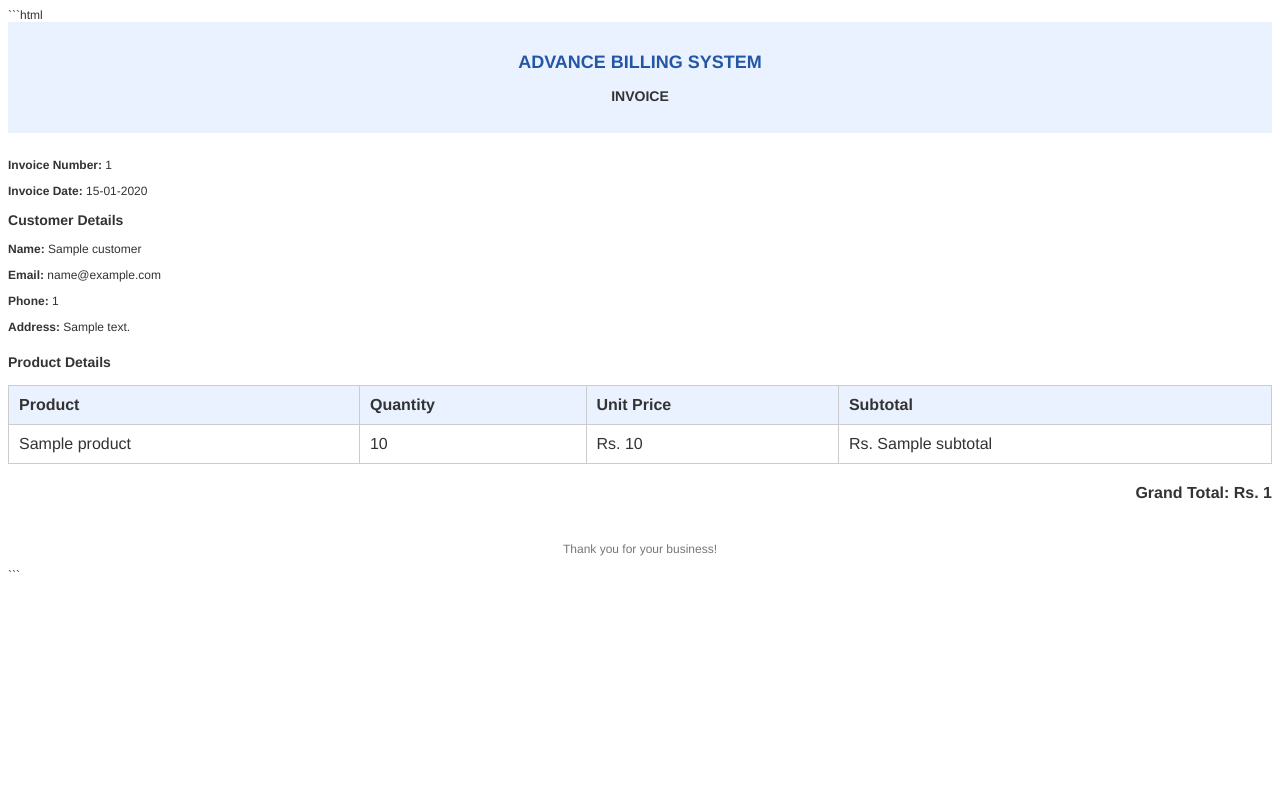
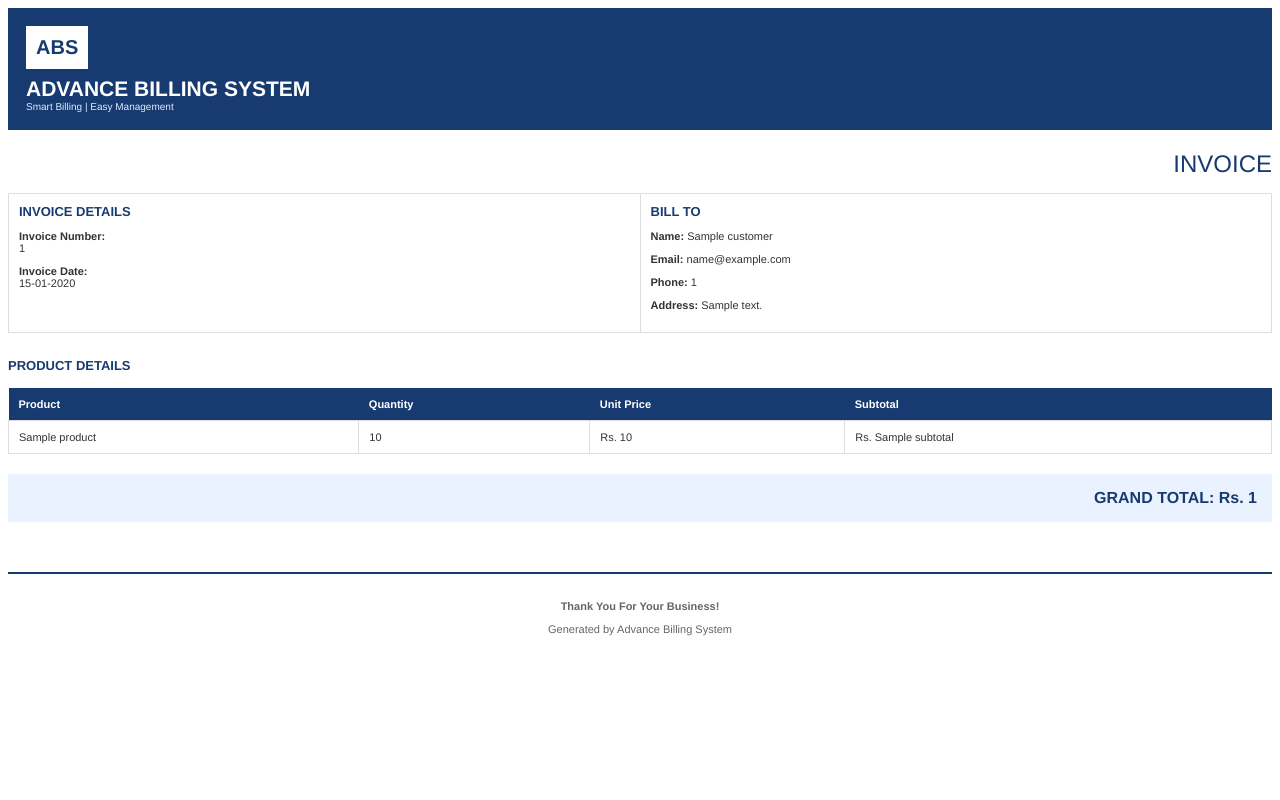
Before and after one commit to Mak-art428/python_task, a Django app: template customers/templates/customers/invoice_pdf.html in a window 1280 px wide. Run offline with Django 5.2, Linux system fonts and the light colour scheme; the template is opened without the code that fills it: most values are stand-ins (such as "Sample title", 1, 10 or a date in 2020).

Commit message:
Design branded invoice PDF layout

````diff
--- a/customers/templates/customers/invoice_pdf.html
+++ b/customers/templates/customers/invoice_pdf.html
@@ -1,84 +1,155 @@
-```html
+
 <!DOCTYPE html>
 <html>
 <head>
     <meta charset="UTF-8">
-    <title>Invoice</title>
+    <title>Advance Billing System - Invoice</title>
 
     <style>
+        @page {
+            size: A4;
+            margin: 30px;
+        }
+
         body {
             font-family: Helvetica, sans-serif;
-            font-size: 12px;
-            color: #333;
+            font-size: 11px;
+            color: #333333;
         }
 
         .header {
-            text-align: center;
-            background-color: #eaf2ff;
-            padding: 15px;
+            background-color: #173b70;
+            color: white;
+            padding: 18px;
         }
 
-        h2 {
-            color: #2456a6;
+        .logo {
+            display: inline-block;
+            background-color: white;
+            color: #173b70;
+            font-size: 20px;
+            font-weight: bold;
+            padding: 10px;
         }
 
-        .details {
-            margin-top: 25px;
-            margin-bottom: 20px;
+        .company-name {
+            font-size: 21px;
+            font-weight: bold;
+            margin-top: 8px;
         }
 
-        table {
+        .tagline {
+            font-size: 10px;
+            color: #e1eaff;
+        }
+
+        .invoice-title {
+            text-align: right;
+            font-size: 24px;
+            color: #173b70;
+            margin-top: 20px;
+        }
+
+        .details-table {
+            width: 100%;
+            margin-top: 15px;
+            border-collapse: collapse;
+        }
+
+        .details-table td {
+            width: 50%;
+            padding: 10px;
+            vertical-align: top;
+            border: 1px solid #dddddd;
+        }
+
+        .section-title {
+            color: #173b70;
+            font-size: 13px;
+            font-weight: bold;
+            margin-bottom: 10px;
+        }
+
+        .product-table {
             width: 100%;
             border-collapse: collapse;
             margin-top: 15px;
         }
 
-        th, td {
-            border: 1px solid #cccccc;
+        .product-table th {
+            background-color: #173b70;
+            color: white;
             padding: 10px;
             text-align: left;
         }
 
-        th {
-            background-color: #eaf2ff;
+        .product-table td {
+            border: 1px solid #dddddd;
+            padding: 10px;
         }
 
-        .total {
+        .product-table tr:nth-child(even) {
+            background-color: #f1f5fb;
+        }
+
+        .total-box {
+            margin-top: 20px;
             text-align: right;
-            margin-top: 20px;
+            background-color: #eaf2ff;
+            padding: 15px;
             font-size: 16px;
             font-weight: bold;
+            color: #173b70;
         }
 
         .footer {
+            margin-top: 50px;
+            padding-top: 15px;
+            border-top: 2px solid #173b70;
             text-align: center;
-            margin-top: 40px;
-            color: #777777;
+            color: #666666;
         }
     </style>
 </head>
 
 <body>
 
+    <!-- Company Branding -->
     <div class="header">
-        <h2>ADVANCE BILLING SYSTEM</h2>
-        <h3>INVOICE</h3>
+        <div class="logo">ABS</div>
+        <div class="company-name">ADVANCE BILLING SYSTEM</div>
+        <div class="tagline">Smart Billing | Easy Management</div>
     </div>
 
-    <div class="details">
-        <p><strong>Invoice Number:</strong> {{ invoice.invoice_number }}</p>
-        <p><strong>Invoice Date:</strong> {{ invoice.invoice_date|date:"d-m-Y" }}</p>
+    <div class="invoice-title">INVOICE</div>
 
-        <h3>Customer Details</h3>
-        <p><strong>Name:</strong> {{ invoice.customer.name }}</p>
-        <p><strong>Email:</strong> {{ invoice.customer.email }}</p>
-        <p><strong>Phone:</strong> {{ invoice.customer.phone_number }}</p>
-        <p><strong>Address:</strong> {{ invoice.customer.address }}</p>
+    <!-- Invoice and Customer Details -->
+    <table class="details-table">
+        <tr>
+            <td>
+                <div class="section-title">INVOICE DETAILS</div>
+                <p><strong>Invoice Number:</strong><br>
+                    {{ invoice.invoice_number }}</p>
+                <p><strong>Invoice Date:</strong><br>
+                    {{ invoice.invoice_date|date:"d-m-Y" }}</p>
+            </td>
+
+            <td>
+                <div class="section-title">BILL TO</div>
+                <p><strong>Name:</strong> {{ invoice.customer.name }}</p>
+                <p><strong>Email:</strong> {{ invoice.customer.email }}</p>
+                <p><strong>Phone:</strong> {{ invoice.customer.phone_number|default:"-" }}</p>
+                <p><strong>Address:</strong> {{ invoice.customer.address|default:"-" }}</p>
+            </td>
+        </tr>
+    </table>
+
+    <!-- Product Details -->
+    <div class="section-title" style="margin-top: 25px;">
+        PRODUCT DETAILS
     </div>
 
-    <h3>Product Details</h3>
-
-    <table>
+    <table class="product-table">
         <thead>
             <tr>
                 <th>Product</th>
@@ -96,18 +167,24 @@
                 <td>Rs. {{ item.unit_price }}</td>
                 <td>Rs. {{ item.subtotal }}</td>
             </tr>
+            {% empty %}
+            <tr>
+                <td colspan="4">No products found.</td>
+            </tr>
             {% endfor %}
         </tbody>
     </table>
 
-    <div class="total">
-        Grand Total: Rs. {{ invoice.total_amount }}
+    <!-- Grand Total -->
+    <div class="total-box">
+        GRAND TOTAL: Rs. {{ invoice.total_amount }}
     </div>
 
+    <!-- Footer -->
     <div class="footer">
-        <p>Thank you for your business!</p>
+        <p><strong>Thank You For Your Business!</strong></p>
+        <p>Generated by Advance Billing System</p>
     </div>
 
 </body>
 </html>
-```
````
